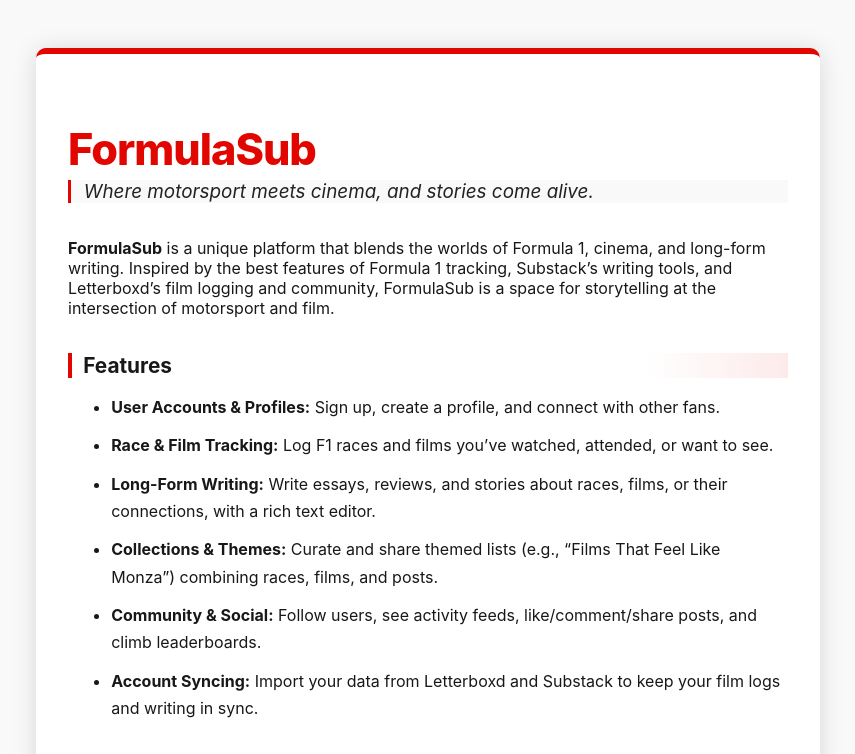
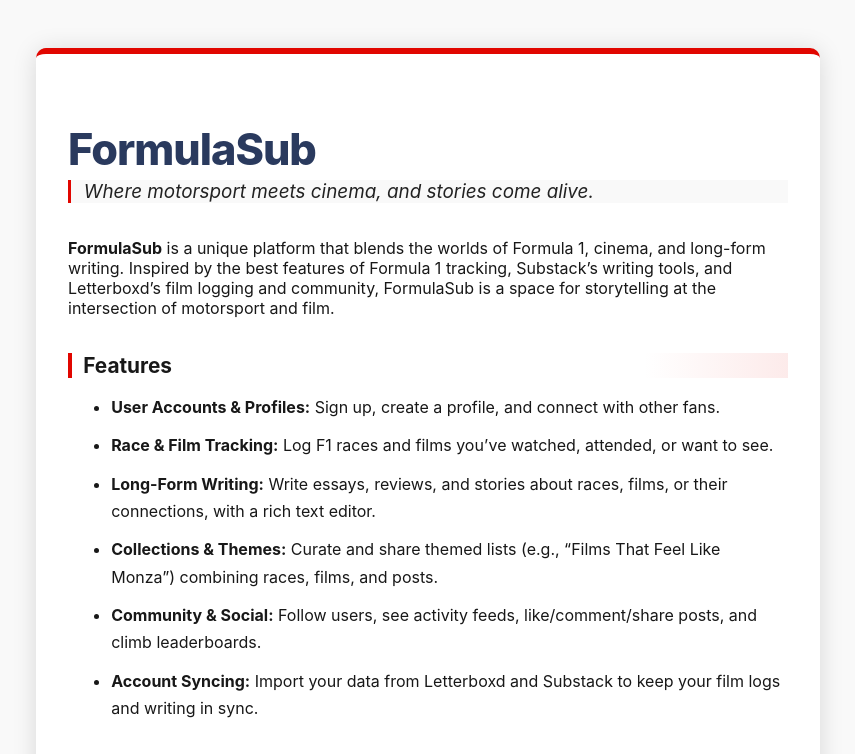
Before and after one commit to myri0709/formulasub, a plain HTML site: page src/pages/index.html in a window 1280 px wide. Shown: the top 754 px of the page, without its empty margins (212-1067 px from the left). Drawn offline with Linux system fonts and the light colour scheme.

Commit message:
Change title color to light navy blue

```diff
--- a/src/pages/index.html
+++ b/src/pages/index.html
@@ -22,7 +22,7 @@
       border-top: 6px solid #e10600; /* F1 red */
     }
     h1 {
-      color: #e10600; /* F1 red */
+      color: #2a3a5e; /* Light navy blue */
       font-size: 2.7rem;
       font-weight: 800;
       letter-spacing: -1px;
```
